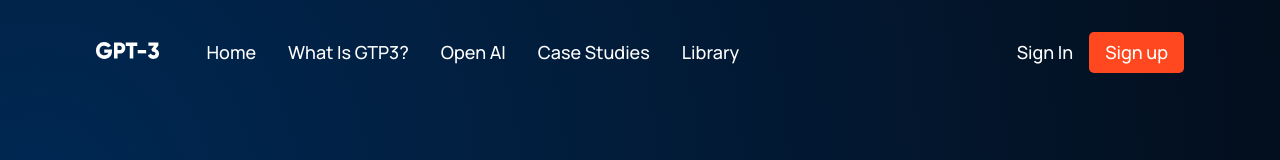
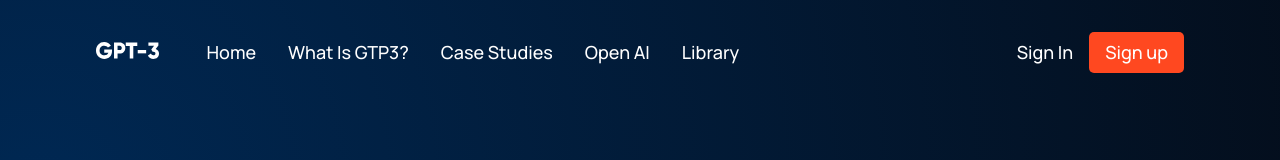
Before and after one commit to darrenlr/gpt3_jsm, a React (Create React App) app: page / in a window 1280 px wide. Shown: the top 160 px of the page. Built offline with nearby package versions, Linux system fonts and the light colour scheme.

Commit message:
modify navbar menu section placement

```diff
--- a/src/components/navbar/Navbar.jsx
+++ b/src/components/navbar/Navbar.jsx
@@ -12,10 +12,10 @@ const Menu = () => (
 			<a href="#wgpt3">What is GTP3?</a>
 		</p>
 		<p>
-			<a href="#possibility">Open AI</a>
+			<a href="#features">Case Studies</a>
 		</p>
 		<p>
-			<a href="#features">Case Studies</a>
+			<a href="#possibility">Open AI</a>
 		</p>
 		<p>
 			<a href="#blog">Library</a>
```
